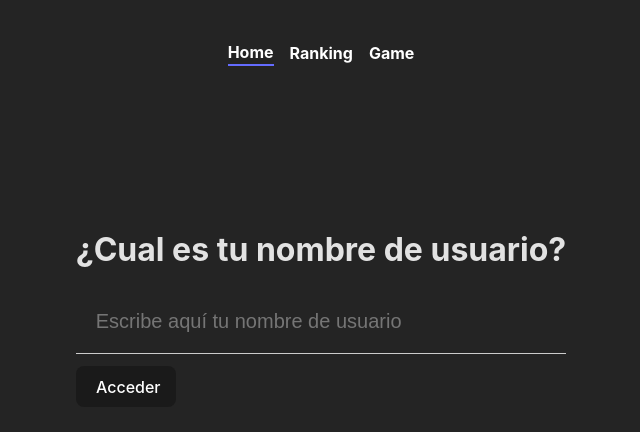
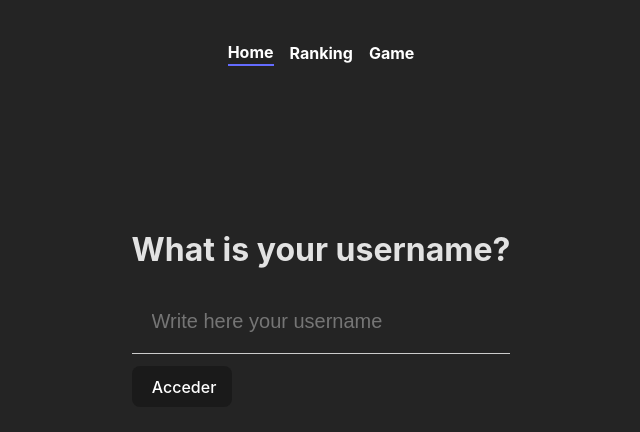
Before and after one commit to Lopez10/tres-en-raya-app, a React (Vite) app: page / in a window 1280 px wide. Shown: the top 432 px of the page, without its empty margins (319-959 px from the left). Built offline with nearby package versions, Linux system fonts and the light colour scheme.

Commit message:
Translate to English

```diff
--- a/src/components/new-player-form/NewPlayerForm.tsx
+++ b/src/components/new-player-form/NewPlayerForm.tsx
@@ -32,9 +32,9 @@ export function NewPlayerForm({
                 value={username}
                 onChange={handleUsername}
                 required={true}
-                placeholder="Escribe aquí tu nombre de usuario"
+                placeholder="Write here your username"
                 inputStyle={inputStyle}
-                label="¿Cual es tu nombre de usuario?"
+                label="What is your username?"
                 labelStyle={labelStyle}
             />
         </Form>
```
